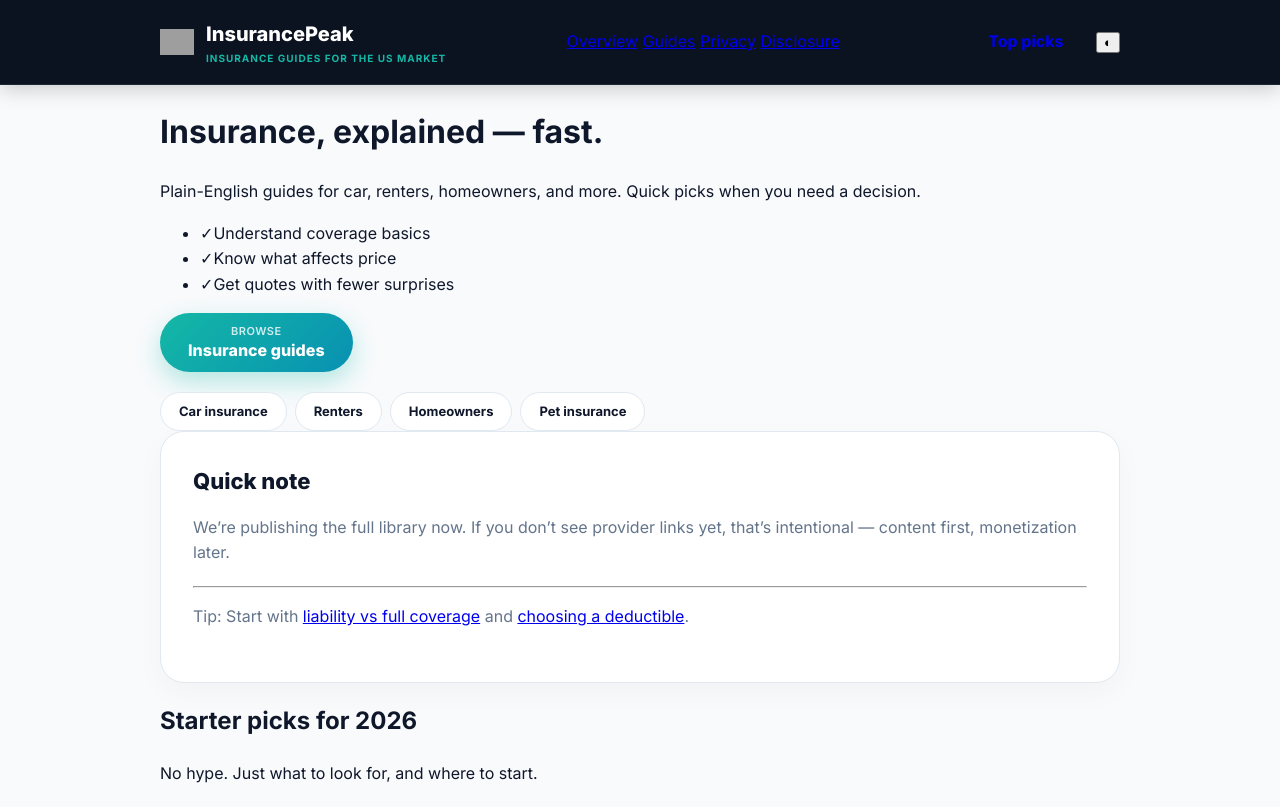
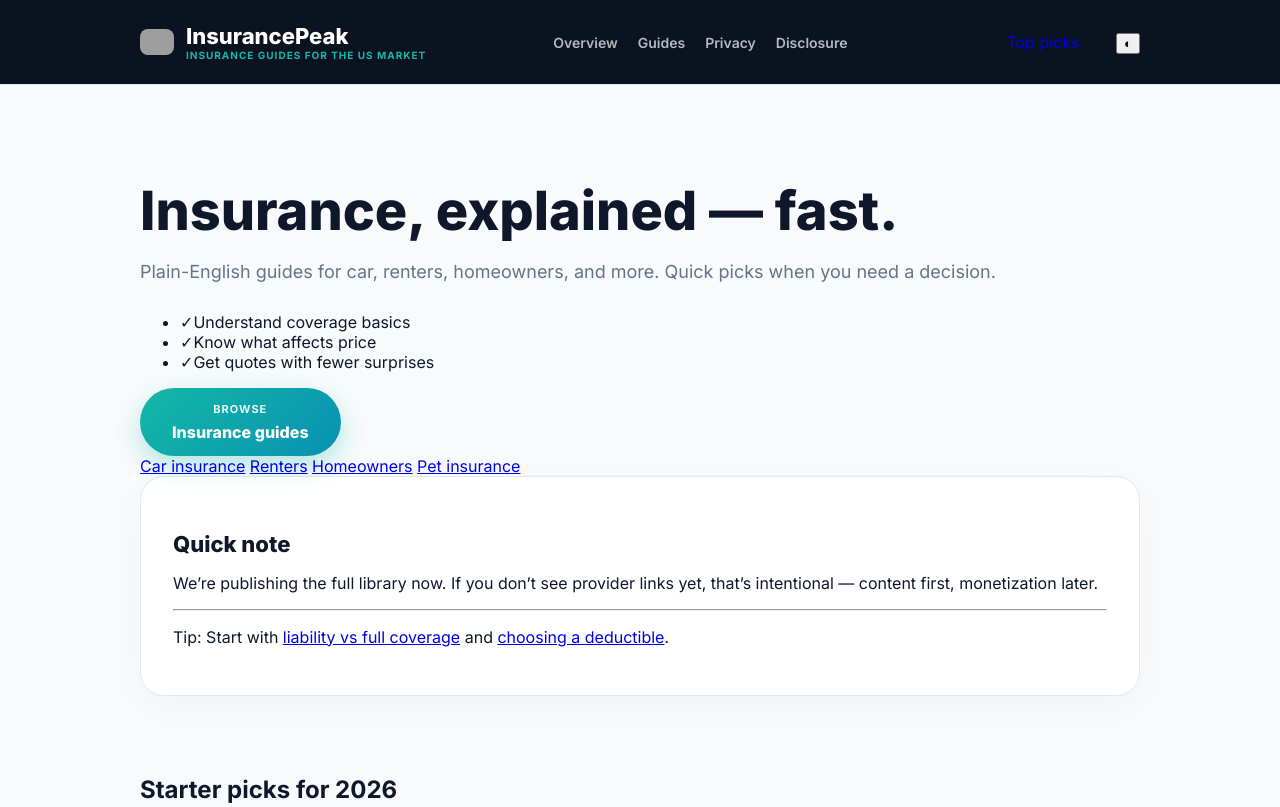
Before and after one commit to Elaryona/insurancepeak, a plain HTML site: page index.html in a window 1280 px wide. Shown: the top 807 px of the page. Drawn offline with Linux system fonts and the light colour scheme; grey boxes are pictures that could not be loaded.

Commit message:
Update index.html

```diff
--- a/index.html
+++ b/index.html
@@ -12,67 +12,67 @@
 :root {
   --bg: #f8fafc; --card: #ffffff; --text: #0f172a; --muted: #64748b;
   --line: #e2e8f0; --accent: #14b8a6; --accent-glow: rgba(20,184,166,0.3);
-  --radius: 24px;
 }
 
 .theme-dark {
-  --bg: #060b14; --card: #0f172a; --text: #f1f5f9; --muted: #94a3b8;
+  --bg: #060b14; --card: #111827; --text: #f1f5f9; --muted: #94a3b8;
   --line: rgba(255,255,255,0.06);
 }
 
 * { box-sizing: border-box; -webkit-font-smoothing: antialiased; }
-body { margin: 0; font-family: 'Inter', sans-serif; background: var(--bg); color: var(--text); line-height: 1.6; transition: all 0.3s ease; }
-.container { max-width: 1000px; margin: 0 auto; padding: 0 20px; }
+body { margin: 0; font-family: 'Inter', sans-serif; background: var(--bg); color: var(--text); transition: 0.3s; }
+.container { max-width: 1040px; margin: 0 auto; padding: 0 20px; }
 
-/* Header - VPNPeak Style */
-header.site-header {
-  background: #0b1220; color: #fff; padding: 18px 0;
-  border-bottom: 1px solid rgba(255,255,255,0.08);
-  box-shadow: 0 4px 20px rgba(0,0,0,0.2);
-}
+/* Header & Brand */
+header.site-header { background: #0b1220; color: #fff; padding: 18px 0; border-bottom: 1px solid var(--line); }
 .header-inner { display: flex; align-items: center; justify-content: space-between; }
-.brand { display: flex; align-items: center; gap: 12px; text-decoration: none; }
-.brand img { width: 34px !important; height: auto !important; }
-.brand-name .title { font-size: 20px; font-weight: 800; color: #fff; margin: 0; }
+.brand { display: flex; align-items: center; gap: 12px; text-decoration: none; color: #fff; }
+.brand img { width: 34px !important; height: auto !important; border-radius: 8px; }
+.brand-name .title { font-size: 22px; font-weight: 800; margin: 0; }
 .brand-name .tagline { font-size: 10px; color: #14b8a6; font-weight: 700; text-transform: uppercase; letter-spacing: 1px; }
 
-/* BUTTON FIX & STYLING */
+/* NAVIGATION */
+nav.topnav { display: flex; gap: 20px; }
+nav.topnav a { color: rgba(255,255,255,0.7); text-decoration: none; font-weight: 600; font-size: 14px; }
+nav.topnav a:hover { color: #14b8a6; }
+
+/* BUTTONS - HIER SIND DIE LEERSCHRITTE FIXIERT */
 .btn {
   display: inline-flex; flex-direction: column; align-items: center; justify-content: center;
-  padding: 12px 28px; border-radius: 99px; font-weight: 700; text-decoration: none;
-  transition: all 0.3s cubic-bezier(0.4, 0, 0.2, 1); border: none; cursor: pointer;
-  line-height: 1.2; text-align: center;
+  padding: 14px 32px; border-radius: 99px; text-decoration: none; transition: 0.3s;
+  border: none; cursor: pointer; text-align: center;
 }
 .btn.accent {
   background: linear-gradient(135deg, #14b8a6 0%, #0891b2 100%);
   color: #fff !important; box-shadow: 0 10px 25px var(--accent-glow);
 }
-.btn.small {
-  background: #0f172a; color: #fff !important;
-  padding: 10px 22px; font-size: 14px;
+.btn.small { background: #0b1220; color: #fff !important; padding: 10px 24px; }
+
+/* FIX: Abstände innerhalb der Buttons */
+.btn-top {
+  display: block; font-size: 11px; font-weight: 700;
+  text-transform: uppercase; letter-spacing: 1px;
+  margin-bottom: 6px; /* DAS sorgt für den Leerschritt nach unten */
+  opacity: 0.9;
 }
-.btn:hover { transform: translateY(-3px); filter: brightness(1.1); box-shadow: 0 15px 30px var(--accent-glow); }
-
-/* Leerschritte & Größen-Hierarchie im Button */
-.btn .btn-top {
-  display: block; font-size: 11px; font-weight: 600;
-  opacity: 0.8; text-transform: uppercase; letter-spacing: 0.5px;
-  margin-bottom: 2px; /* Der Leerschritt nach unten */
-}
-.btn .btn-bottom { display: block; font-size: 16px; font-weight: 800; }
+.btn-bottom { display: block; font-size: 16px; font-weight: 800; }
 .btn.small .btn-bottom { font-size: 14px; }
 
-/* Grid & Cards */
-.grid { display: grid; grid-template-columns: repeat(auto-fit, minmax(300px, 1fr)); gap: 24px; margin-top: 50px; }
-.card { background: var(--card); border: 1px solid var(--line); border-radius: var(--radius); padding: 32px; box-shadow: 0 10px 30px rgba(0,0,0,0.03); }
-.card h3 { font-size: 22px; font-weight: 800; margin: 0 0 12px; }
-.card p { color: var(--muted); margin-bottom: 20px; }
+/* Hero & Grid */
+.hero { padding: 60px 0; }
+h1 { font-size: clamp(32px, 5vw, 54px); font-weight: 800; line-height: 1.1; margin-bottom: 20px; }
+.lead { font-size: 18px; color: var(--muted); margin-bottom: 30px; }
 
-/* Chips & Footer */
-.chips { display: flex; flex-wrap: wrap; gap: 8px; margin-top: 20px; }
-.chip { padding: 8px 18px; border-radius: 99px; background: var(--card); border: 1px solid var(--line); color: var(--text); font-weight: 700; font-size: 13px; text-decoration: none; }
-.footer { background: #0b1220; color: #64748b; padding: 80px 0; margin-top: 100px; }
-.footer-address { margin-top: 40px; padding-top: 40px; border-top: 1px solid rgba(255,255,255,0.05); font-size: 12px; line-height: 1.8; }
+.grid { display: grid; grid-template-columns: repeat(auto-fit, minmax(310px, 1fr)); gap: 24px; margin-top: 40px; }
+.card {
+  background: var(--card); border: 1px solid var(--line); border-radius: 24px;
+  padding: 32px; box-shadow: 0 10px 40px rgba(0,0,0,0.03);
+}
+.card h3 { font-size: 22px; font-weight: 800; margin-bottom: 12px; }
+
+/* Footer */
+.footer { background: #0b1220; color: #64748b; padding: 60px 0; margin-top: 80px; }
+.footer-address { margin-top: 30px; font-size: 12px; line-height: 1.8; border-top: 1px solid rgba(255,255,255,0.05); padding-top: 20px; }
 </style>
 </head>
 <body>
```
